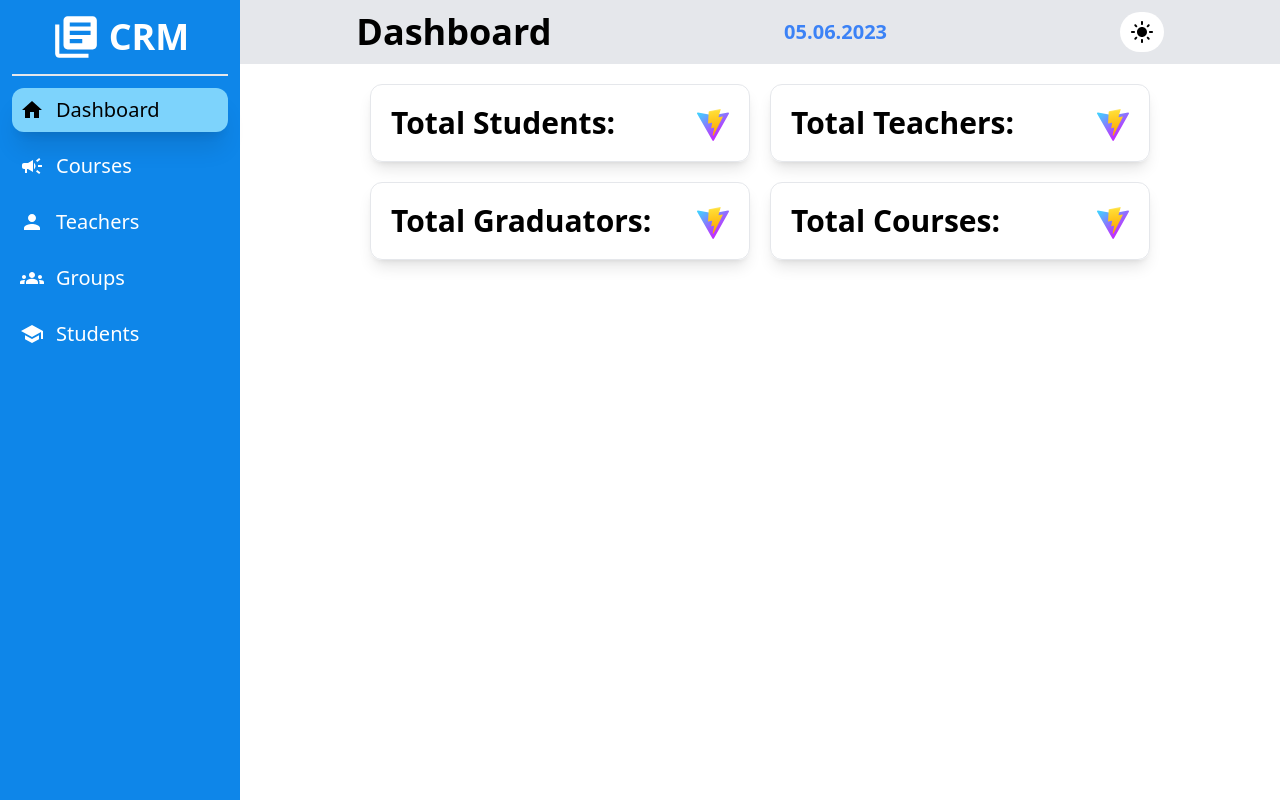
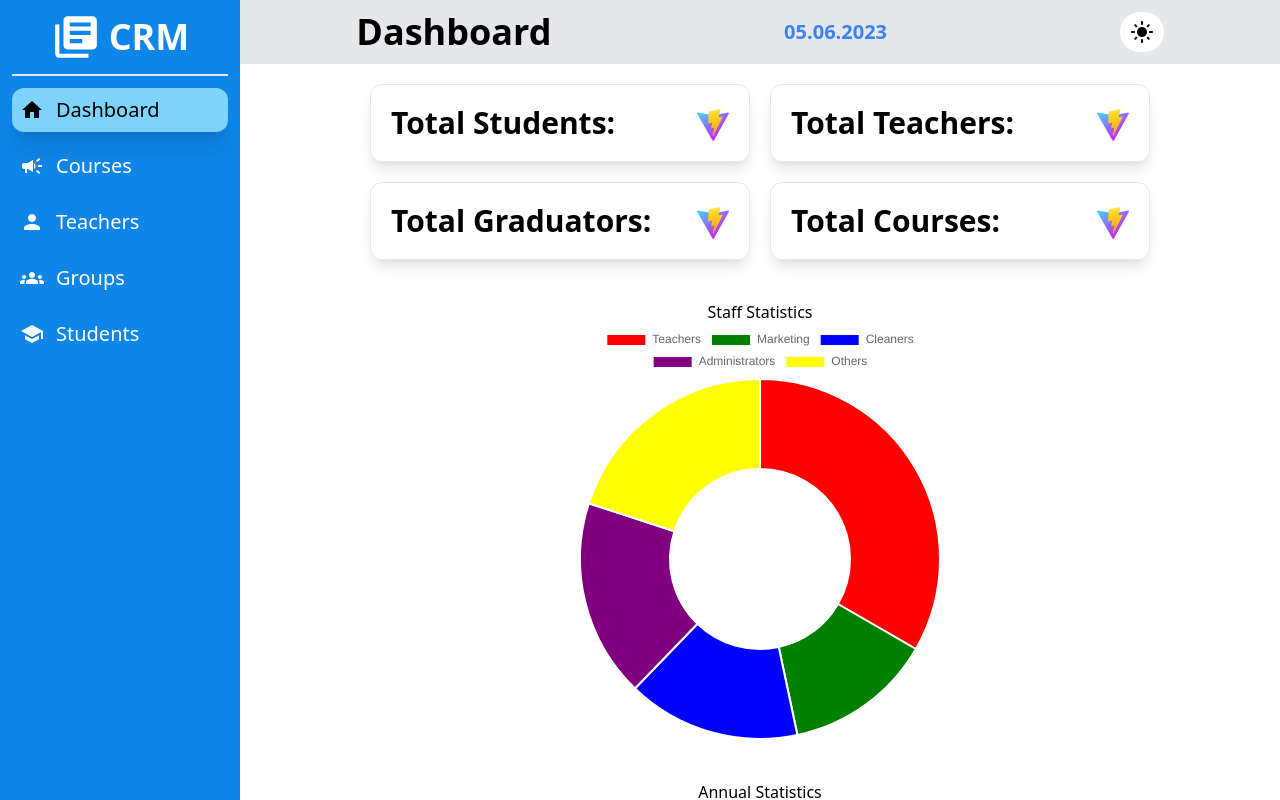
Before and after one commit to Abdulloh-Mamanazirov/start21-crm, a React (Vite) app: page / in a window 1280 px wide. Shown: the top 800 px of the page. Built offline with nearby package versions, Linux system fonts and the light colour scheme; no server answers; sample sign-in values are in the browser's storage.

Commit message:
add: doughnut and bar charts

```diff
--- a/package.json
+++ b/package.json
@@ -15,9 +15,11 @@
     "@mui/icons-material": "^5.11.16",
     "@mui/material": "^5.12.3",
     "axios": "^1.4.0",
+    "chart.js": "^4.3.0",
     "material-react-table": "^1.11.2",
     "phone": "^3.1.37",
     "react": "^18.2.0",
+    "react-chartjs-2": "^5.2.0",
     "react-dom": "^18.2.0",
     "react-router-dom": "^6.11.1",
     "react-toastify": "^9.1.3"
--- a/src/Pages/Home.jsx
+++ b/src/Pages/Home.jsx
@@ -1,5 +1,7 @@
 import axios from "axios";
 import React, { useEffect, useState } from "react";
+import { Bar,Doughnut } from "react-chartjs-2";
+import { Chart } from "chart.js/auto";
 import Card from "../Componenets/Card";
 import Navbar from "../Componenets/Navbar";
 
@@ -14,6 +16,39 @@ const Home = () => {
     getData();
   }, []);
 
+  let doughnut = {
+    data: {
+      labels: ["Teachers", "Marketing", "Cleaners", "Administrators", "Others"],
+      datasets: [
+        {
+          data: [150, 60, 70, 80, 90],
+          backgroundColor: ["red", "green", "blue", "purple", "yellow"],
+        },
+      ],
+    },
+    responsive: true,
+    maintainAspectRatio: false,
+  };
+
+  const labels = ["January", "February", "March", "April", "May"];
+  const data = {
+    labels: labels,
+    datasets: [
+      {
+        label: "Total students",
+        backgroundColor: "rgb(50, 153, 249)",
+        borderColor: "rgb(255, 99, 132)",
+        data: [170, 200, 185, 240, 280, 300],
+      },
+      {
+        label: "Graduators",
+        backgroundColor: "rgb(255, 99, 132)",
+        borderColor: "rgb(255, 99, 132)",
+        data: [25, 20, 12, 25, 40, 48],
+      },
+    ],
+  };
+
   return (
     <>
       <Navbar title="Dashboard" />
@@ -23,6 +58,20 @@ const Home = () => {
         <Card title="Total Graduators:" num={stats?.[1]?.total} />
         <Card title="Total Courses:" num={stats?.[3]?.total} />
       </div>
+      <div className="my-10">
+        <h2 className="text-center">Staff Statistics</h2>
+        <div className="w-2/5 mx-auto">
+          <Doughnut
+            responsive={"true"}
+            maintainaspectratio={"true"}
+            data={doughnut.data}
+          />
+        </div>
+        <div className="mt-10">
+          <h2 className="text-center">Annual Statistics</h2>
+          <Bar data={data} />
+        </div>
+      </div>
     </>
   );
 };
```
Also changed, not shown: 1 other file (tests, documents, lock files or other folders).
